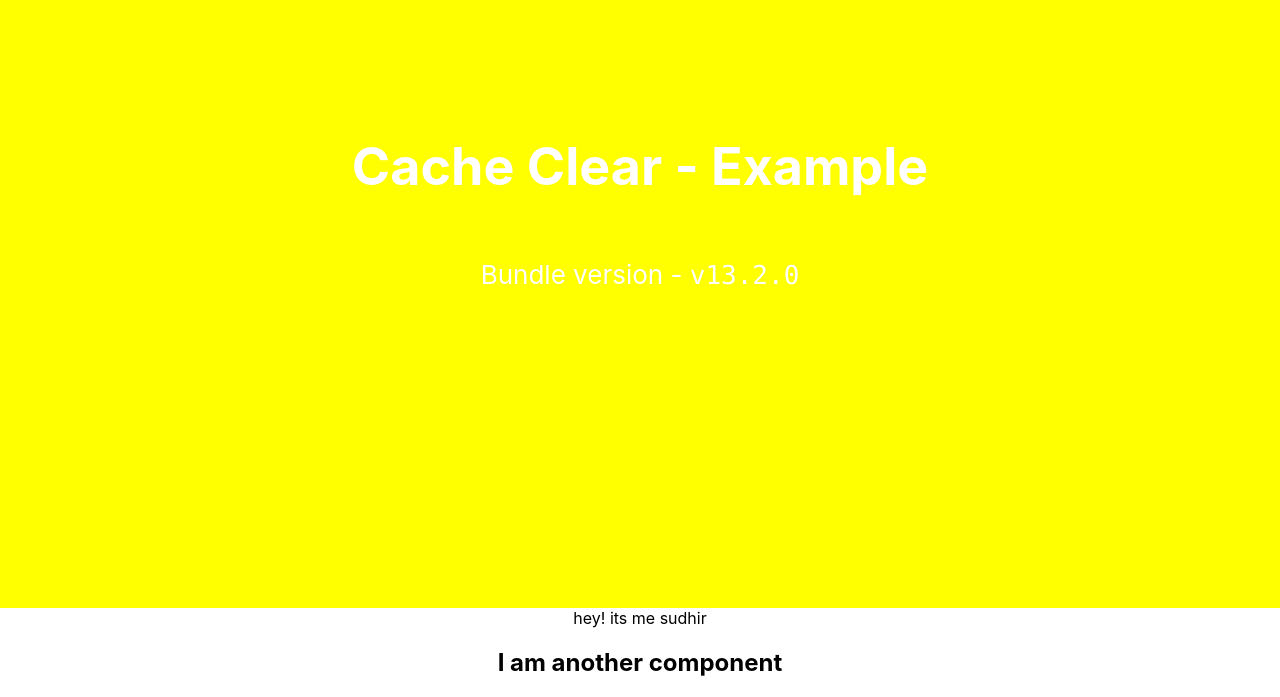
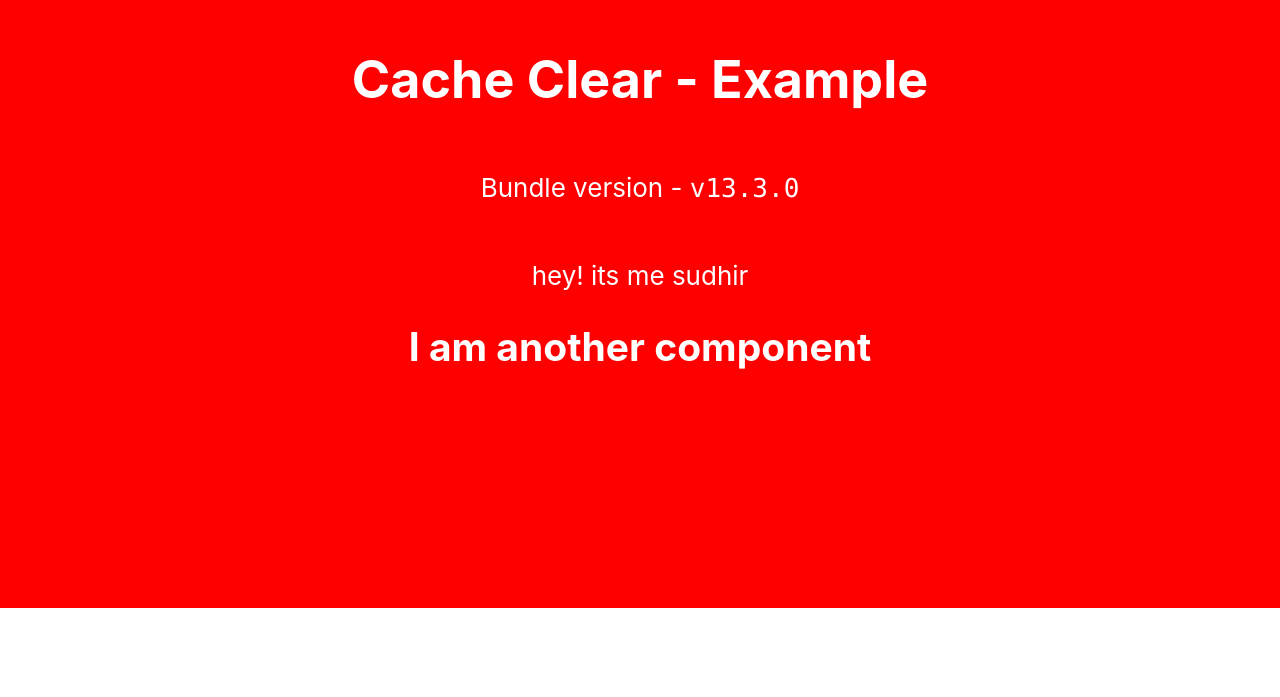
Before and after one commit to sudhir-kumar-au3/signalxcc, a React (Create React App) app: page / in a window 1280 px wide. Shown: the part 192-889 px from the top of the page. After the commit the page ends 800 px from the top, so only its background shows below. Built offline with nearby package versions, Linux system fonts and the light colour scheme.

Commit message:
cache clear

```diff
--- a/package.json
+++ b/package.json
@@ -1,6 +1,6 @@
 {
   "name": "signalxcc",
-  "version": "13.2.0",
+  "version": "13.3.0",
   "private": true,
   "dependencies": {
     "@testing-library/jest-dom": "^4.2.4",
--- a/public/meta.json
+++ b/public/meta.json
@@ -1 +1 @@
-{"version":"13.2.0"}
+{"version":"13.3.0"}
--- a/src/App.css
+++ b/src/App.css
@@ -14,7 +14,7 @@
 }
 
 .App-header {
-  background-color: yellow;
+  background-color: red;
   min-height: 100vh;
   display: flex;
   flex-direction: column;
--- a/src/App.js
+++ b/src/App.js
@@ -16,9 +16,10 @@ function App() {
                 <p>
                   Bundle version - <code>v{global.appVersion}</code>
                 </p>
+                <br></br>
+                <footer>hey! its me sudhir</footer>
+                <Comp></Comp>
               </header>
-              <footer>hey! its me sudhir</footer>
-              <Comp></Comp>
             </div>
           )}
         </React.Fragment>
```
Also changed, not shown: 1 other file (tests, documents, lock files or other folders).
